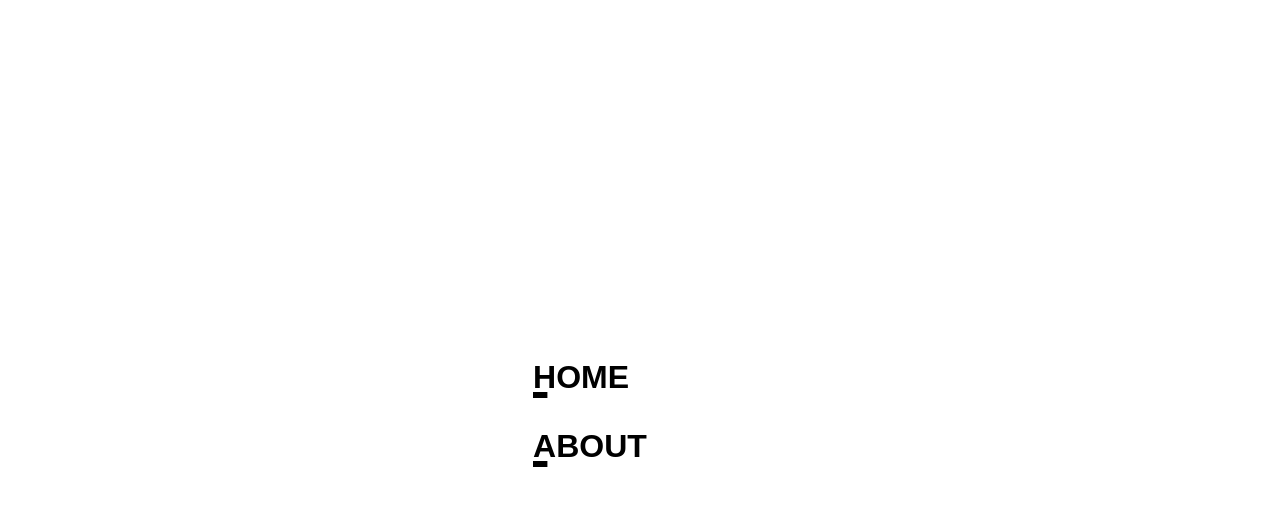
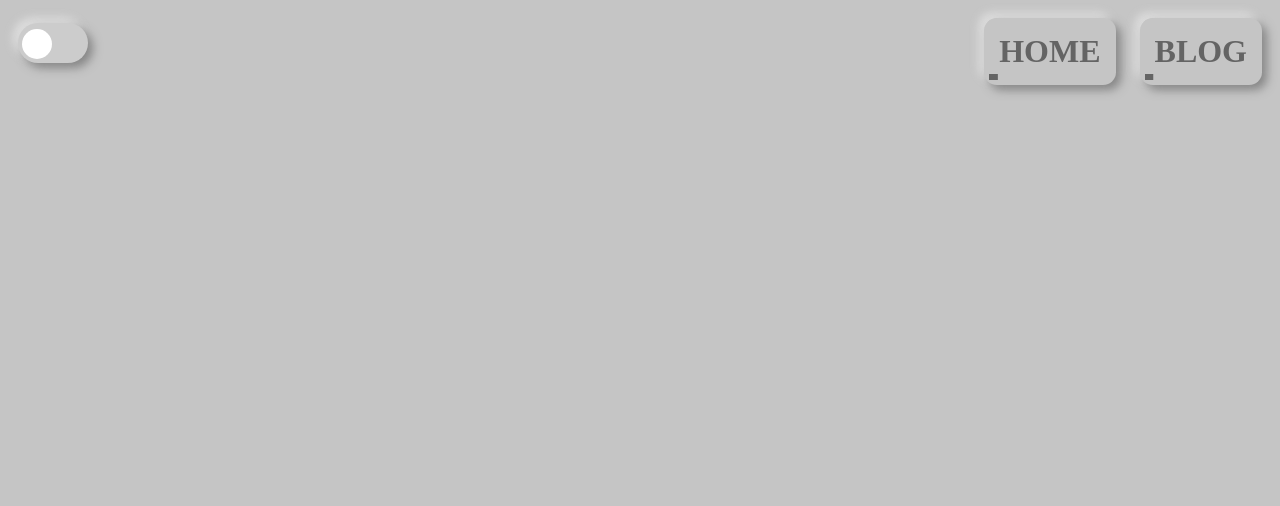
Before and after one commit to Nirmitjatana/VinnovateIT_blog, a plain HTML site: page index.html in a window 1280 px wide. Drawn offline with Linux system fonts and the light colour scheme.

Commit message:
Navbar created.

```diff
--- a/index.html
+++ b/index.html
@@ -15,10 +15,16 @@
         <!--[if lt IE 7]>
             <p class="browsehappy">You are using an <strong>outdated</strong> browser. Please <a href="#">upgrade your browser</a> to improve your experience.</p>
         <![endif]-->
-        <section>
+        <nav>
+          <label class="switch">
+            <input type="checkbox">
+            <span class="slider round"></span>
+          </label>
+          <div class="nav-links">
             <h1><a href="#">HOME</a></h1>
-            <h1><a href="#">ABOUT</a></h1>
-        </section>
+            <h1><a href="#">BLOG</a></h1>
+          </div>
+        </nav>
 
     </body>
 </html>
--- a/style.css
+++ b/style.css
@@ -1,47 +1,130 @@
 body{
 	height: 100vh;
-	display: flex;
-	justify-content: center;
-	align-items: center;
-	font-family: sans-serif;
-	background-color: #FFF;
+	background-color: rgb(197,197,197);
 }
 
-.navbar{
+nav{
 	padding: 0;
 	margin: 0;
-	display: flex;
-	flex-wrap: wrap;
-  text-align: right;
 }
 
-section h1{
-	list-style: none;
+nav .nav-links{
+	position: relative;
+	float: right;
+	right: 0;
 }
 
-section h1 a{
+nav .nav-links h1{
+	list-style: none;
+	display: inline-block;
+	position: relative;
+	box-shadow: 5px 5px 10px 0 rgba(119,119,119, 0.8),
+ -5px -5px 10px 0 rgba( 230,230,230,0.8);
+ border-radius: .8rem;
+	padding: 15px;
+	margin: 10px;
+}
+
+nav .nav-links h1:hover{
+		box-shadow: inset 5px 5px 10px 0 rgba(119,119,119, 0.8),
+    inset -5px -5px 10px 0 rgba(230,230,230, 0.8);
+}
+
+nav .nav-links h1 a{
 	text-decoration: none;
-	color: #000;
+	color: rgb(100,100,100);
 	font-size: 32px;
   font-weight: bold;
-	display: block;
-	padding: 10px 100px 2px 0px ;
-	position: relative;
+	display: flex;
 }
 
-section h1 a:after{
+nav .nav-links h1 a:after{
 	content: '';
 	position: absolute;
-	bottom: 0;
-	left: 0;
+	bottom: 5px;
+	left: 5px;
 	width: 45%;
 	height: 6px;
-	background-color: #000;
 	transform: scaleX(0.15);
+	background-color: rgb(100,100,100);
 	transform-origin: left;
 	transition: all 0.5s;
 }
 
-section h1 a:hover:after{
+
+nav .nav-links h1 a:hover:after{
 	transform: scaleX(1);
 }
+
+.switch {
+	position: relative;
+  display: inline-block;
+  width: 70px;
+  height: 40px;
+	margin: 10px;
+	margin-top: 15px;
+	/* box-shadow: 5px 5px 10px 0 rgba(119,119,119, 0.8),
+ -5px -5px 10px 0 rgba( 230,230,230,0.8); */
+}
+
+.switch input {
+  opacity: 0;
+  width: 0;
+  height: 0;
+
+}
+
+.slider.round{
+  position: absolute;
+  cursor: pointer;
+  top: 0;
+  left: 0;
+  right: 0;
+  bottom: 0;
+  background-color: #ccc;
+  -webkit-transition: .4s;
+  transition: .4s;
+	border-radius: 40px;
+	box-shadow: 5px 5px 10px 0 rgba(119,119,119, 0.8),
+ -5px -5px 10px 0 rgba( 230,230,230,0.8);
+}
+
+.slider.round:before {
+  position: absolute;
+  content: "";
+  height: 30px;
+  width: 30px;
+  left: 4px;
+  bottom: 4px;
+  background-color: white;
+  -webkit-transition: .4s;
+  transition: .4s;
+	/* box-shadow: 5px 5px 10px 0 rgba(119,119,119, 0.8),
+ -5px -5px 10px 0 rgba( 230,230,230,0.8); */
+}
+
+input:checked + .slider.round {
+  background-color: black;
+}
+
+input:focus + .slider.round {
+	box-shadow: 5px 5px 10px 0 rgba(119,119,119, 0.8),
+ -5px -5px 10px 0 rgba( 230,230,230,0.8);
+}
+
+input:checked + .slider.round:before {
+  -webkit-transform: translateX(26px);
+  -ms-transform: translateX(26px);
+  transform: translateX(26px);
+}
+
+/* Rounded sliders */
+.slider.round {
+  border-radius: 40px;
+	box-shadow: 5px 5px 10px 0 rgba(119,119,119, 0.8),
+ -5px -5px 10px 0 rgba( 230,230,230,0.8);
+}
+
+.slider.round:before {
+  border-radius: 50%;
+}
```
